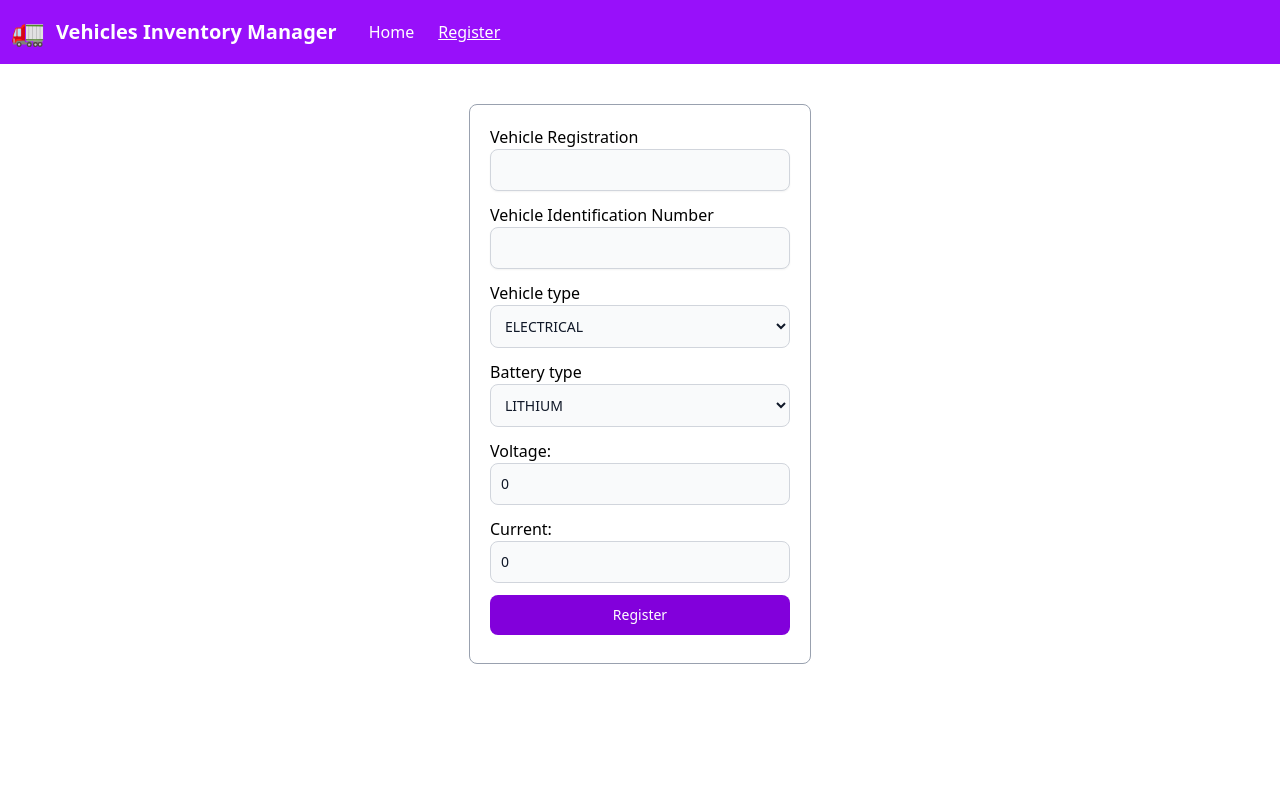
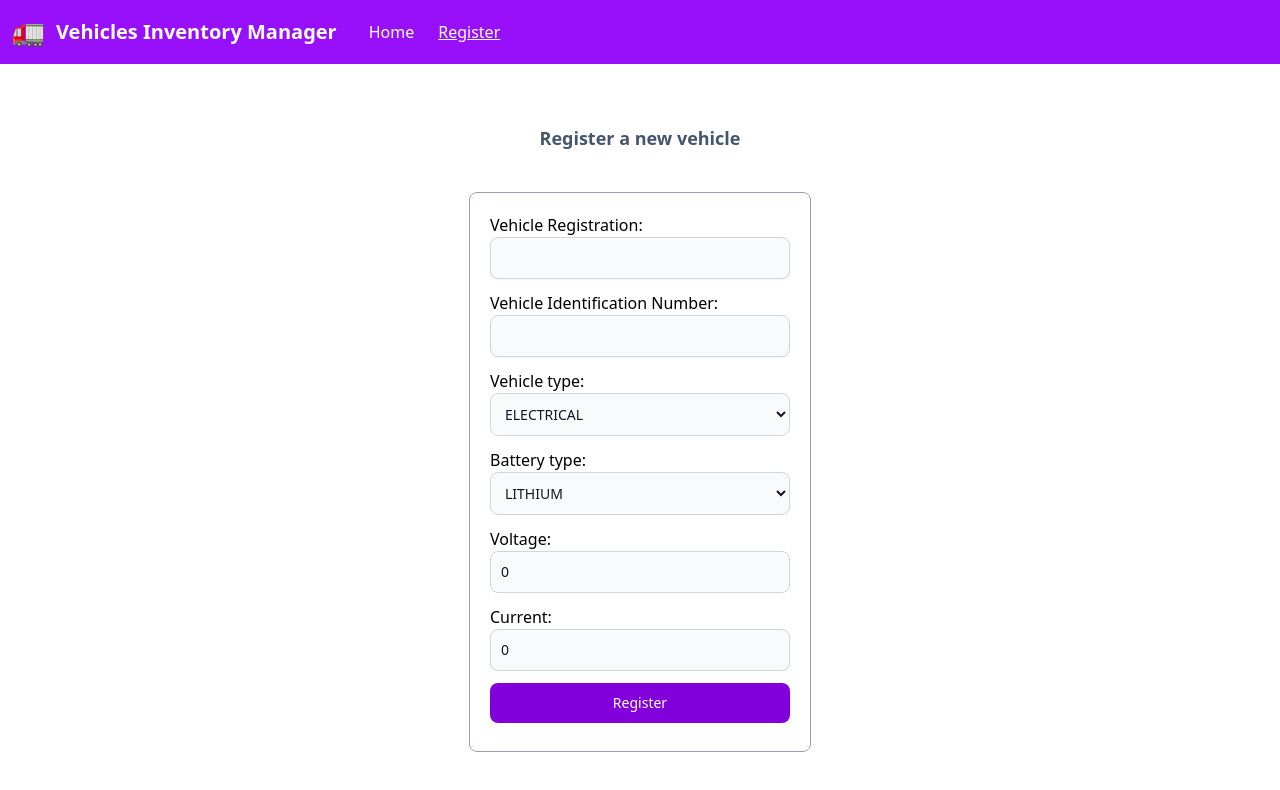
Before and after one commit to LazaroDevelop/Vehicle-Front-end-manager, an Angular app: page /register in a window 1280 px wide. Shown: the top 790 px of the page. Built offline with nearby package versions, Linux system fonts and the light colour scheme.

Commit message:
add all the vehicle registration cases

```diff
--- a/src/app/domains/vehicles/components/vehicle-form/vehicle-form.component.html
+++ b/src/app/domains/vehicles/components/vehicle-form/vehicle-form.component.html
@@ -1,20 +1,22 @@
+<div class="flex flex-col items-center mt-5">
+  <h1 class="text-slate-600 text-lg font-semibold mt-10">Register a new vehicle</h1>
   <form class="flex flex-col items-center justify-center gap-3 mt-10 rounded-lg border border-gray-400 p-5"
     [formGroup]="form" (ngSubmit)="onSubmit()">
     <div class="w-75">
 
-    <label for="registration">Vehicle Registration</label>
+      <label for="registration">Vehicle Registration: </label>
       <input id="registration" name="registration" type="text" formControlName="registration"
         class="shadow-xs bg-gray-50 border border-gray-300 text-gray-900 text-sm rounded-lg focus:ring-blue-500 focus:border-blue-500 block w-full p-2.5 white:bg-gray-700 white:border-gray-600 white:placeholder-gray-400 white:text-white white:focus:ring-blue-500 white:focus:border-blue-500 white:shadow-xs-light" />
     </div>
 
     <div class="w-75">
-    <label for="vin">Vehicle Identification Number</label>
+      <label for="vin">Vehicle Identification Number: </label>
       <input id="vin" name="vin" type="text" formControlName="VIN"
         class="shadow-xs bg-gray-50 border border-gray-300 text-gray-900 text-sm rounded-lg focus:ring-blue-500 focus:border-blue-500 block w-full p-2.5 white:bg-gray-700 white:border-gray-600 white:placeholder-gray-400 white:text-white white:focus:ring-blue-500 white:focus:border-blue-500 white:shadow-xs-light" />
     </div>
 
     <div class="w-75">
-    <label for="vehicleType">Vehicle type</label>
+      <label for="vehicleType">Vehicle type: </label>
       <select id="vehicleType" title="Vehicle Type" (change)="onCategoryChange($event)"
         class="bg-gray-50 border border-gray-300 text-gray-900 text-sm rounded-lg focus:ring-blue-500 focus:border-blue-500 block w-full p-2.5 white:bg-gray-700 white:border-gray-600 white:placeholder-gray-400 white:text-white white:focus:ring-blue-500 white:focus:border-blue-500">
         @for(category of categories(); track category) {
@@ -26,7 +28,7 @@
     @switch (currentCategory()) {
     @case ('ELECTRICAL') {
     <div class="w-75">
-    <label for="battery">Battery type</label>
+      <label for="battery">Battery type: </label>
       <select title="Battery Type" id="battery" formControlName="batteryType"
         class="bg-gray-50 border border-gray-300 text-gray-900 text-sm rounded-lg focus:ring-blue-500 focus:border-blue-500 block w-full p-2.5 white:bg-gray-700 white:border-gray-600 white:placeholder-gray-400 white:text-white white:focus:ring-blue-500 white:focus:border-blue-500">
         @for(battery of batteryTypes(); track battery) {
@@ -47,8 +49,8 @@
     }
     @case ('GASOLINE') {
     <div class="w-75">
-    <label for="fuelType">Gasoline type</label>
-    <select id="fuelType" title="Fuel Type" formControlName="gasolineType"
+      <label for="fuelType">Gasoline type: </label>
+      <select ariaMultiSelectable id="fuelType" title="Fuel Type" formControlName="gasolineType"
         class="bg-gray-50 border border-gray-300 text-gray-900 text-sm rounded-lg focus:ring-blue-500 focus:border-blue-500 block w-full p-2.5 white:bg-gray-700 white:border-gray-600 white:placeholder-gray-400 white:text-white white:focus:ring-blue-500 white:focus:border-blue-500">
         @for(gasoline of gasolines(); track gasoline) {
         <option value="{{gasoline}}" [selected]="$first">{{gasoline}}</option>
@@ -58,7 +60,7 @@
     }
     @case ('DIESEL') {
     <div class="w-75">
-    <label for="bombType">Injection pump type</label>
+      <label for="bombType">Injection pump type: </label>
       <select id="bombType" title="Bomb Type" formControlName="bombType"
         class="bg-gray-50 border border-gray-300 text-gray-900 text-sm rounded-lg focus:ring-blue-500 focus:border-blue-500 block w-full p-2.5 white:bg-gray-700 white:border-gray-600 white:placeholder-gray-400 white:text-white white:focus:ring-blue-500 white:focus:border-blue-500">
         @for(bomb of pumpTypes(); track bomb) {
@@ -91,3 +93,4 @@
     </div>
     }
   </form>
+</div>
--- a/src/app/domains/vehicles/components/vehicle-form/vehicle-form.component.ts
+++ b/src/app/domains/vehicles/components/vehicle-form/vehicle-form.component.ts
@@ -7,13 +7,13 @@ import {
   Validators,
 } from '@angular/forms';
 
+import { categories } from '../../../shared/models/vehicle.model';
+import { VehicleType } from '../../../shared/models/vehicle-type.type';
 import {
-  categories,
+  pumpTypes,
+  batteryTypes,
   gasolineTypes,
-  Vehicle,
 } from '../../../shared/models/vehicle.model';
-import { VehicleType } from '../../../shared/models/vehicle-type.type';
-import { pumpTypes, batteryTypes } from '../../../shared/models/vehicle.model';
 import { VehicleService } from '../../../shared/services/vehicle.service';
 
 @Component({
@@ -50,7 +50,7 @@ export class VehicleFormComponent {
     batteryType: new FormControl(this.batteryTypes()[0], [Validators.required]),
     batteryCurrent: new FormControl(0),
     batteryVoltage: new FormControl(0),
-    gasolineType: new FormControl(this.gasolines()[0]),
+    gasolineType: new FormControl([this.gasolines()[0]]),
     bombType: new FormControl(this.pumpTypes()[0]),
   });
 
@@ -105,7 +105,37 @@ export class VehicleFormComponent {
               },
             });
         }
+        break;
       }
+      case 'DIESEL': {
+        const { registration, VIN, bombType } = this.form.getRawValue();
+
+        if (registration && VIN && bombType) {
+          this.vehicleService.storeVehicle({
+            _type: '_diesel',
+            vehicleIdentificationNumber: VIN,
+            vehicleRegistration: registration,
+            pumpType: bombType,
+            vehicleType: 'DIESEL',
+          });
+        }
+        break;
+      }
+      case 'GASOLINE':
+        {
+          const { registration, VIN, gasolineType } = this.form.getRawValue();
+
+          if (registration && VIN && gasolineType) {
+            this.vehicleService.storeVehicle({
+              _type: '_gasoline',
+              vehicleRegistration: registration,
+              vehicleIdentificationNumber: VIN,
+              gasolineType: gasolineType,
+              vehicleType: 'GASOLINE',
+            });
+          }
+        }
+        break;
     }
   }
 }
```
Also changed, not shown: src/app/domains/vehicles/components/vehicle/vehicle.component.html (line endings or trailing spaces). Lines whose indentation alone changed are shown as unchanged.
